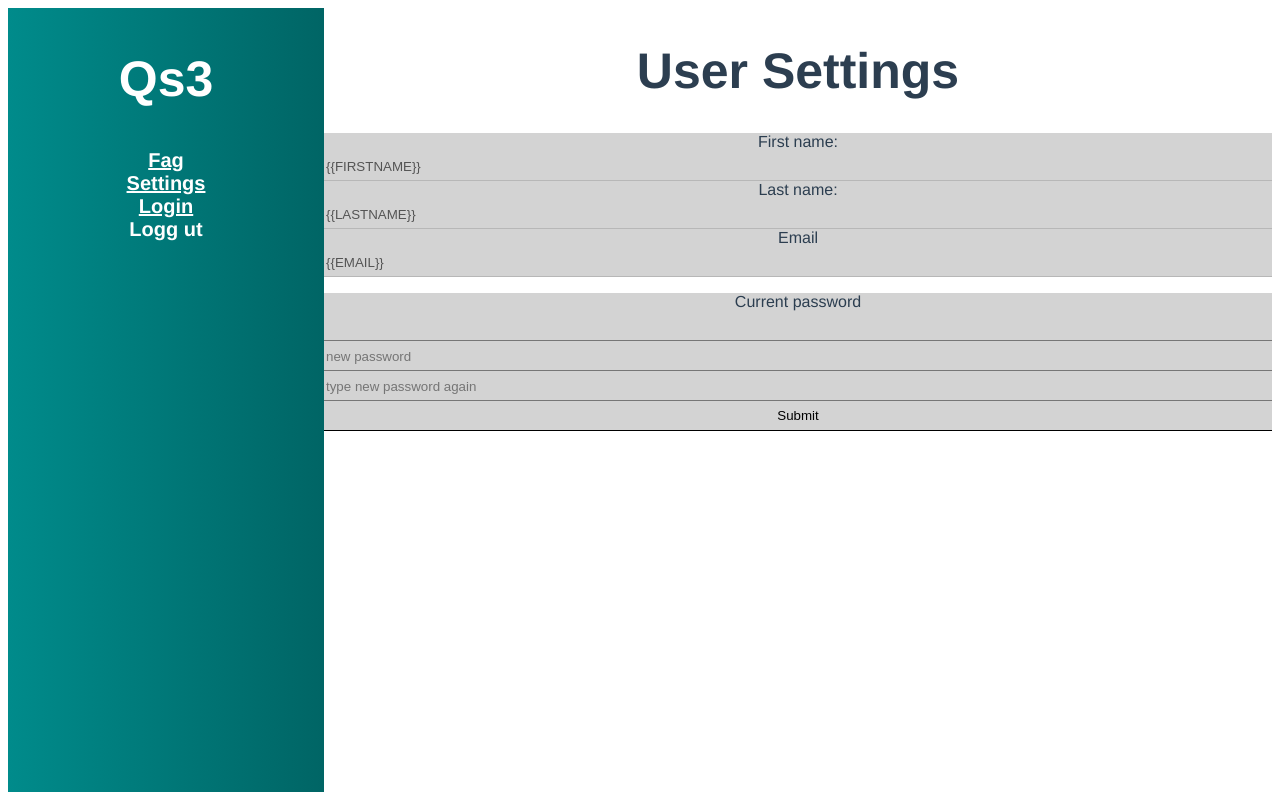
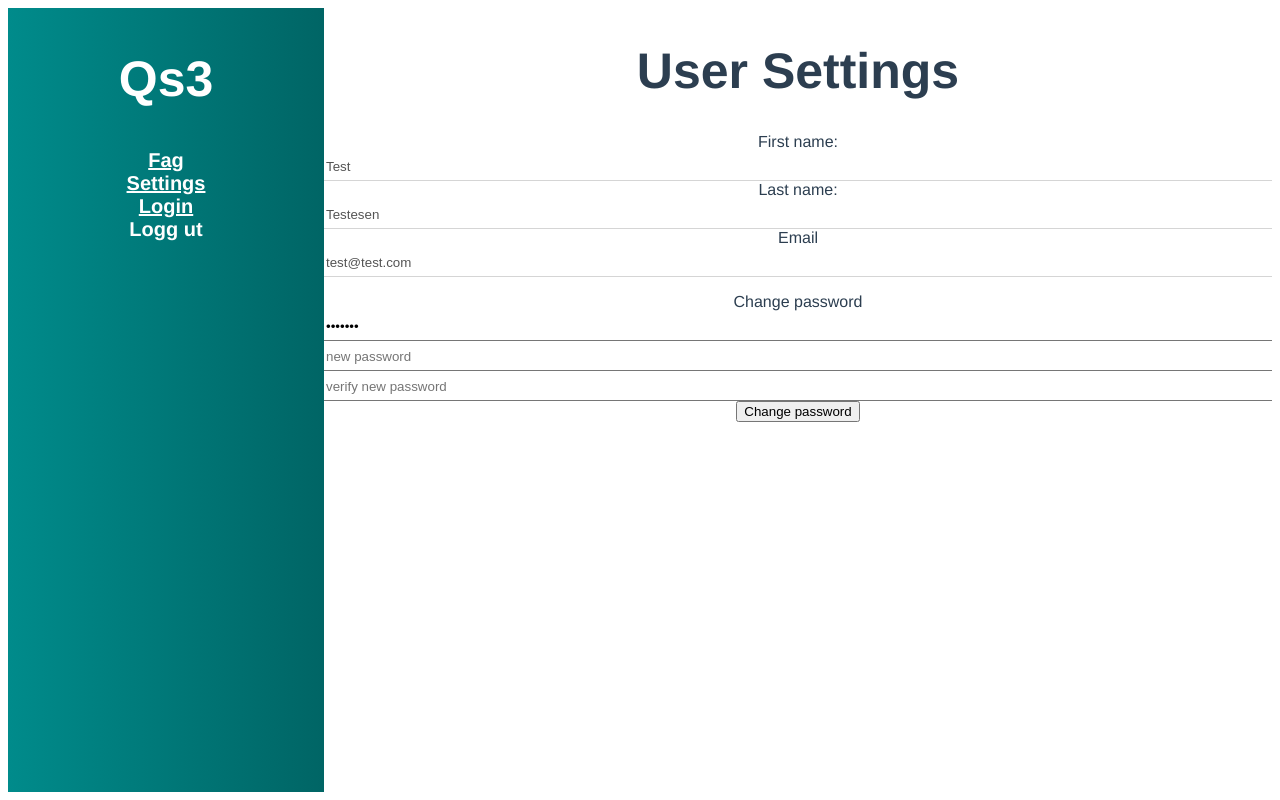
Before and after one commit to Sindreglo/Full-stack-prosjekt, a Vue app in the folder frontend/: page /user_Setting in a window 1280 px wide. Built offline with nearby package versions, Linux system fonts and the light colour scheme.

Commit message:
user settings edited

```diff
--- a/frontend/src/components/LoginComponent.vue
+++ b/frontend/src/components/LoginComponent.vue
@@ -3,7 +3,7 @@
   <div id="loginContainer">
     <form @submit.prevent="handleLogin">
       <div id="username">
-        <label>Username:</label>
+        <label>Username(email):</label>
         <input type="email" name="username" v-model="user.username" />
       </div>
       <div id="password">
--- a/frontend/src/components/UserSettingComponent.vue
+++ b/frontend/src/components/UserSettingComponent.vue
@@ -10,7 +10,7 @@
         type="text"
         id="firstName"
         name="firstName"
-        value="{{FIRSTNAME}}"
+        v-model="user.firstName"
       />
       <br />
       <label>Last name:</label>
@@ -19,26 +19,66 @@
         type="text"
         id="lastName"
         name="lastName"
-        value="{{LASTNAME}}"
+        v-model="user.lastName"
       />
       <br />
       <label>Email</label>
-      <input disabled type="text" id="email" name="email" value="{{EMAIL}}" />
+      <input
+        disabled
+        type="email"
+        id="email"
+        name="email"
+        v-model="user.email"
+      />
     </form>
-    <form id="passwordSettings">
-      <label>Current password</label>
-      <input type="password" id="userCurrentPassword" />
-      <input type="password" id="userNewPassword1" placeholder="new password" />
+    <form @submit.prevent="checkAndChangePassword" id="passwordSettings">
+      <label>Change password</label>
+      <input type="password" id="userCurrentPassword" v-model="user.password" />
       <input
         type="password"
-        id="userNewPassword2"
-        placeholder="type new password again"
+        id="newPassword"
+        placeholder="new password"
+        v-model="user.newPassword"
+      />
+      <input
+        type="password"
+        id="verifyNewPassword"
+        placeholder="verify new password"
+        v-model="user.verifyNewPassword"
       />
       <br />
-      <input type="submit" value="Submit" />
+      <button type="submit">Change password</button>
     </form>
   </section>
+  <div id="alert" v-if="alert">{{ alert }}</div>
 </template>
+
+<script>
+export default {
+  data() {
+    return {
+      user: {
+        firstName: "Test",
+        lastName: "Testesen",
+        email: "test@test.com",
+        password: "Test123",
+        newPassword: "",
+        verifyNewPassword: "",
+        alert: "",
+      },
+    };
+  },
+  methods: {
+    checkAndChangePassword() {
+      this.alert = "";
+      if (this.newPassword !== this.verifyNewPassword) {
+        this.alert = "Passwords must match";
+        return;
+      }
+    },
+  },
+};
+</script>
 
 <style>
 .inputSetting {
@@ -49,20 +89,6 @@
   gap: 16px;
 }
 
-#userSettings {
-  background-color: lightgrey;
-}
-
-#passwordSettings {
-  background-color: lightgray;
-}
-
-form .form-control,
-form .form-control:focus {
-  border-color: transparent;
-  border-bottom-color: #bebcc1;
-  box-shadow: none;
-}
 input {
   -ms-flex-order: 2;
   order: 2;
@@ -79,4 +105,9 @@ input {
   box-sizing: border-box;
   float: left;
 }
+
+#alert {
+  color: red;
+  margin-bottom: 10px;
+}
 </style>
```
Also changed, not shown: frontend/src/store/indexUser.js (added, +14 -0 lines).
